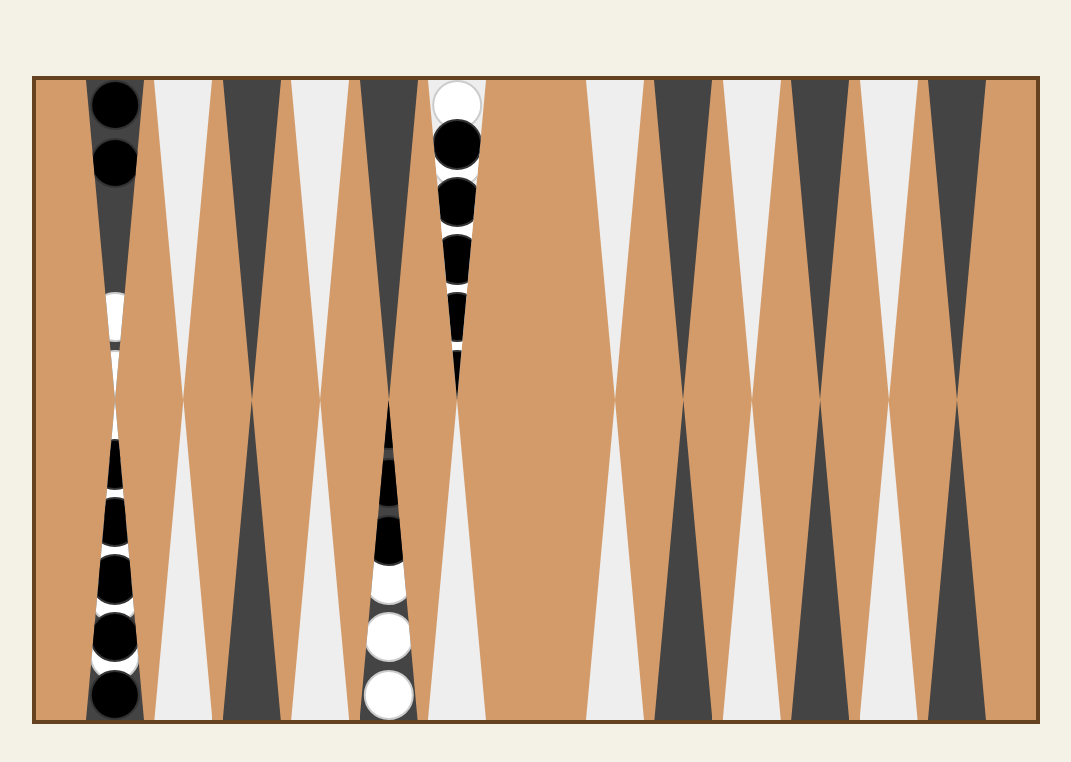
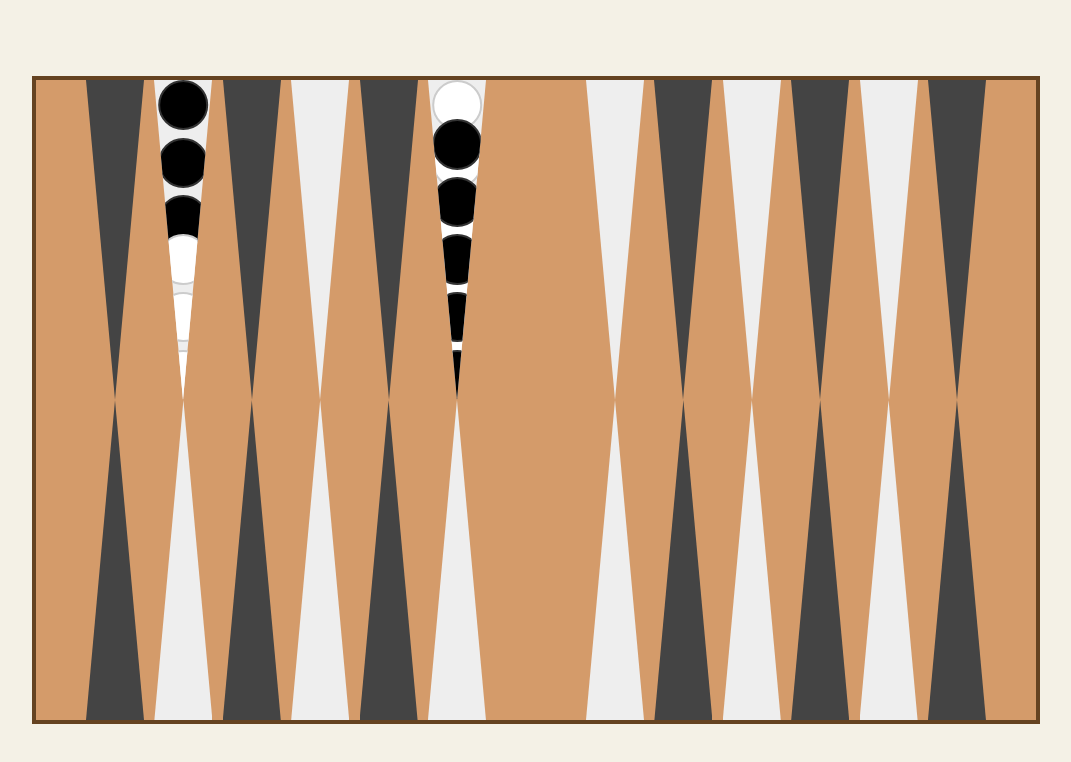
Before and after one commit to siteman336/backgammon, a plain HTML site: page index.html in a window 1280 px wide. Shown: the whole page, without its empty margins (104-1175 px from the left). Drawn offline with Linux system fonts and the light colour scheme.

Commit message:
Update index.html

```diff
--- a/index.html
+++ b/index.html
@@ -3,7 +3,7 @@
 <head>
 <meta charset="UTF-8">
 <meta name="viewport" content="width=device-width, initial-scale=1.0">
-<title>تخته نرد با مهره</title>
+<title>تخته نرد با مهره‌ها</title>
 <style>
 body {
   margin:0;
@@ -59,23 +59,21 @@ body {
 
 /* مهره‌ها */
 .piece {
-  width:80%; /* نسبتی از مثلث */
-  aspect-ratio:1/1; /* دایره */
+  width:80%;
+  aspect-ratio:1/1;
   border-radius:50%;
   position:absolute;
   left:50%;
   transform:translateX(-50%);
 }
-
 .piece.light { background:#fff; border:2px solid #ccc; }
 .piece.dark { background:#000; border:2px solid #333; }
-
 </style>
 </head>
 <body>
 <div id="board">
 
-  <!-- نیمه اول -->
+  <!-- نیمه چپ -->
   <div class="half">
     <div class="triangle-row top">
       <div class="triangle dark top" data-triangle="1"></div>
@@ -95,7 +93,7 @@ body {
     </div>
   </div>
 
-  <!-- نیمه دوم -->
+  <!-- نیمه راست -->
   <div class="half">
     <div class="triangle-row top">
       <div class="triangle light top" data-triangle="13"></div>
@@ -118,30 +116,44 @@ body {
 </div>
 
 <script>
-// 🔹 موقعیت مهره‌ها بر اساس توضیح تو
+// 🔹 داده مهره‌ها طبق توضیح جدید تو
 const piecesData = [
-  {color:'light', triangle:1, count:2},
-  {color:'light', triangle:12, count:5},
-  {color:'light', triangle:8, count:3, bottom:true},
-  {color:'light', triangle:6, count:5, bottom:true},
-  {color:'dark', triangle:1, count:2, bottom:true},
-  {color:'dark', triangle:12, count:5, bottom:true},
-  {color:'dark', triangle:8, count:3},
-  {color:'dark', triangle:6, count:5},
+  // تخته سمت راست بالا
+  {color:'light', half:'right', row:'top', triangle:1, count:2},
+  {color:'dark', half:'right', row:'top', triangle:6, count:5},
+
+  // تخته سمت چپ بالا
+  {color:'dark', half:'left', row:'top', triangle:2, count:3},
+  {color:'light', half:'left', row:'top', triangle:6, count:5},
+
+  // تخته سمت راست پایین
+  {color:'dark', half:'right', row:'bottom', triangle:1, count:2},
+  {color:'light', half:'right', row:'bottom', triangle:6, count:5},
+
+  // تخته سمت چپ پایین
+  {color:'light', half:'left', row:'bottom', triangle:2, count:3},
+  {color:'dark', half:'left', row:'bottom', triangle:6, count:5},
 ];
 
 const board = document.getElementById('board');
 const triangles = document.querySelectorAll('.triangle');
 
 piecesData.forEach(pd=>{
-  const triangle = Array.from(triangles).find(t=>Number(t.dataset.triangle)===pd.triangle);
+  // پیدا کردن مثلث درست
+  let triangle;
+  if(pd.half==='left') {
+    triangle = Array.from(triangles).filter(t=>t.closest('.half')===board.children[0]).find(t=>Number(t.dataset.triangle)===pd.triangle);
+  } else {
+    triangle = Array.from(triangles).filter(t=>t.closest('.half')===board.children[1]).find(t=>Number(t.dataset.triangle)===pd.triangle);
+  }
   if(!triangle) return;
+
   for(let i=0;i<pd.count;i++){
     const p = document.createElement('div');
     p.classList.add('piece', pd.color);
     triangle.appendChild(p);
-    // موقعیت مهره در مثلث
-    if(pd.bottom) {
+    // موقعیت روی مثلث
+    if(pd.row==='top') {
       p.style.bottom = `${i*18}%`;
     } else {
       p.style.top = `${i*18}%`;
```
